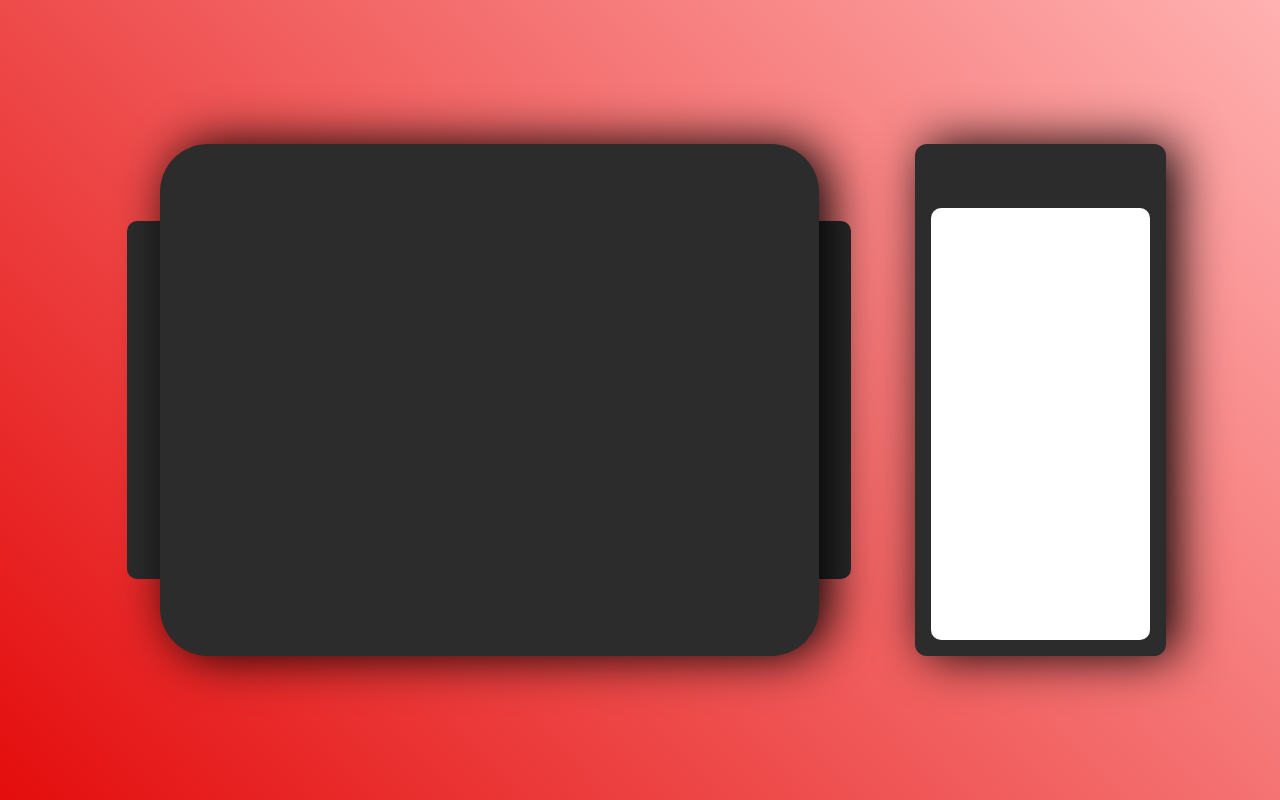
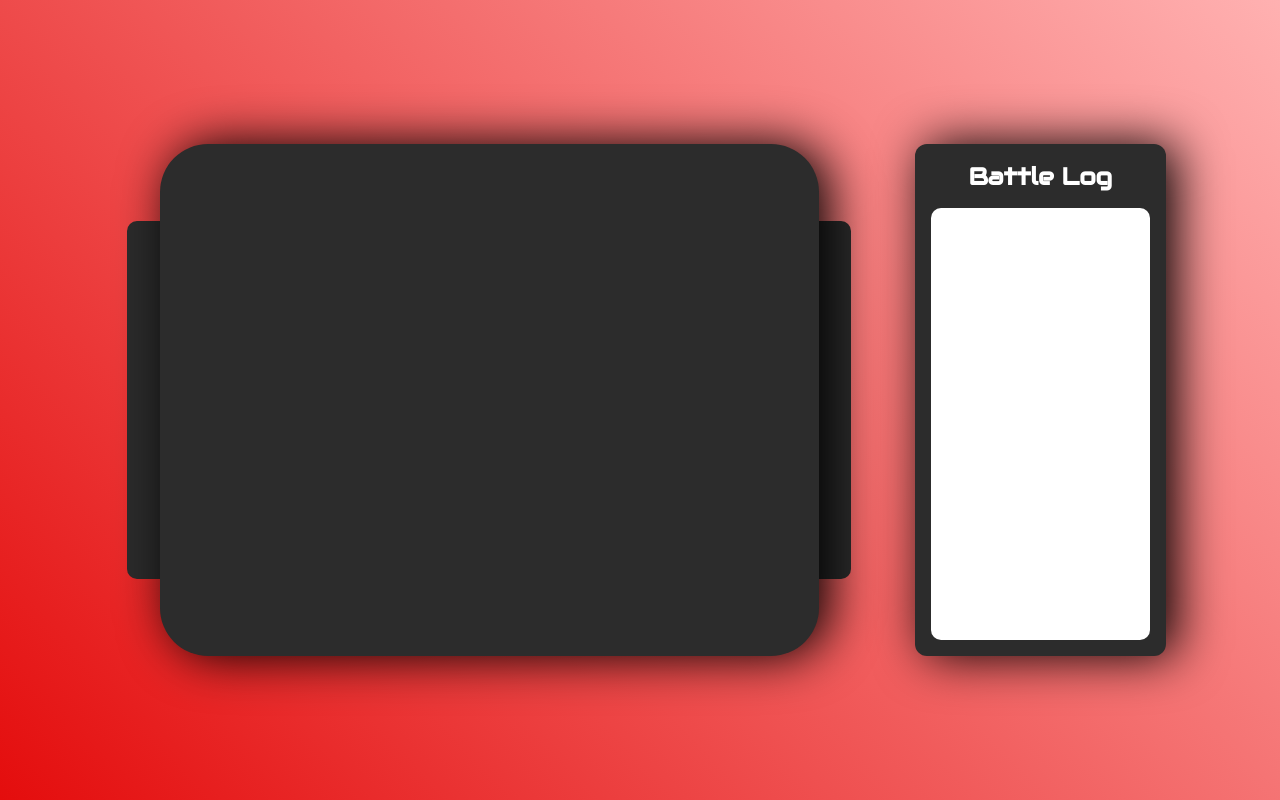
Before and after one commit to higorac/pokemon-battle-simulator, a React (Vite) app: page / in a window 1280 px wide. Built offline with nearby package versions, Linux system fonts and the light colour scheme.

Commit message:
feat(component) adição do componente dos botões de ataque

```diff
--- a/index.html
+++ b/index.html
@@ -5,6 +5,9 @@
     <link rel="icon" type="image/svg+xml" href="/vite.svg" />
     <meta name="viewport" content="width=device-width, initial-scale=1.0" />
     <title>pokemon-battle-simulator</title>
+    <link rel="preconnect" href="https://fonts.googleapis.com">
+    <link rel="preconnect" href="https://fonts.gstatic.com" crossorigin>
+    <link href="https://fonts.googleapis.com/css2?family=Audiowide&display=swap" rel="stylesheet">
   </head>
   <body>
     <div id="root"></div>
--- /dev/null
+++ b/src/components/AttackPanell/AttackPanel.module.css
@@ -0,0 +1,5 @@
+.wrapper {
+    width: 200px;
+    height: 200px;
+    background-color: red;
+}
--- a/src/components/BattleLog/BattleLog.module.css
+++ b/src/components/BattleLog/BattleLog.module.css
@@ -1,7 +1,8 @@
 .battleLog {
   display: flex;
+  flex-direction: column;
   justify-content: center;
-  align-items: end;
+  align-items: center;
   width: 50px;
   height: 80%;
   margin-right: 50px;
@@ -19,3 +20,9 @@
   height: 90%;
   background-color: white;
 }
+
+.battleLogTitle {
+  color: white;
+  font-family: AudioWide;
+  margin-bottom: 1rem;
+}
--- a/src/components/BattleLog/BattleLog.tsx
+++ b/src/components/BattleLog/BattleLog.tsx
@@ -3,6 +3,7 @@ import styles from './BattleLog.module.css'
 const BattleLog = () => {
     return (
         <section className={styles.battleLog}>
+            <h2 className={styles.battleLogTitle}>Battle Log</h2>
             <div className={styles.chat}></div>
         </section>
     );
--- a/src/styles/global.css
+++ b/src/styles/global.css
@@ -1,3 +1,5 @@
+@import url('https://fonts.googleapis.com/css2?family=Audiowide&display=swap');
+
 * {
   margin: 0;
   padding: 0;
```
Also changed, not shown: src/components/AttackPanell/AttackPanel.tsx (added, +11 -0 lines), src/components/AttackPanel.tsx (deleted).
